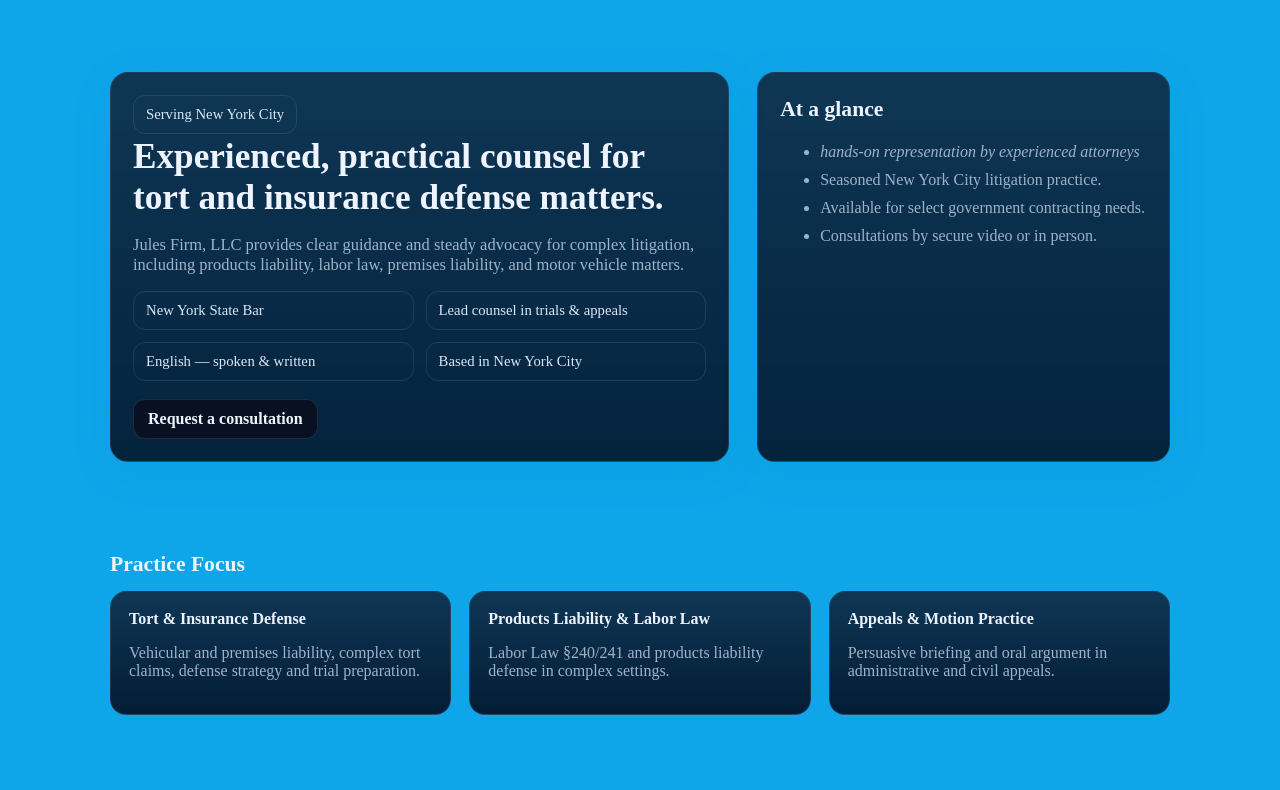
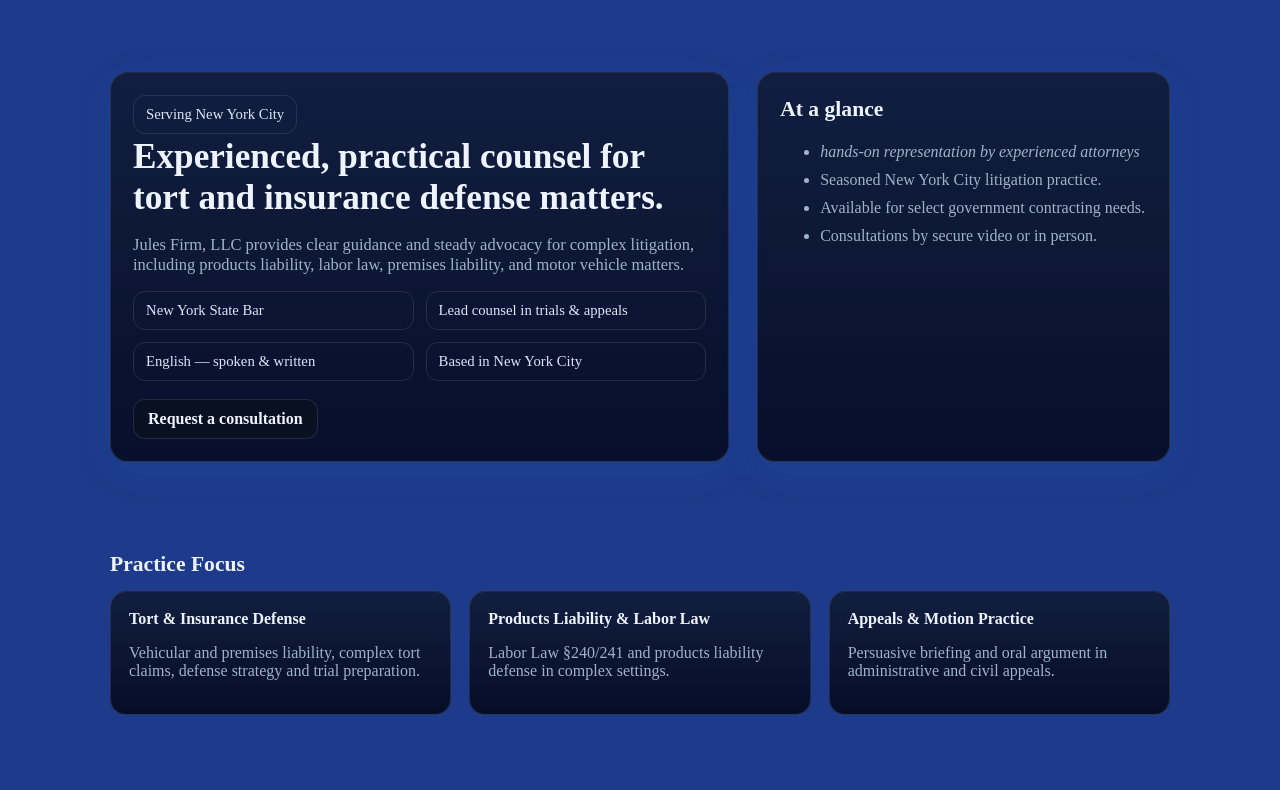
Before and after one commit to APJules/Marjorie-Jules-Website, a plain HTML site: page index.html in a window 1280 px wide. Shown: the part 57-847 px from the top of the page. Drawn offline with Linux system fonts and the light colour scheme.

Commit message:
index.html

```diff
--- a/index.html
+++ b/index.html
@@ -25,7 +25,7 @@
     *{box-sizing:border-box}
     html,body{height:100%}
 body {
-  background-color: #0ea5e9;  /*vivid, professional blue used by Tailwind */
+  background-color: #1e3a8a;  /*navy sky blend blue */
   color: var(--text);
 }
     a{color:var(--accent); text-decoration:none}
```
